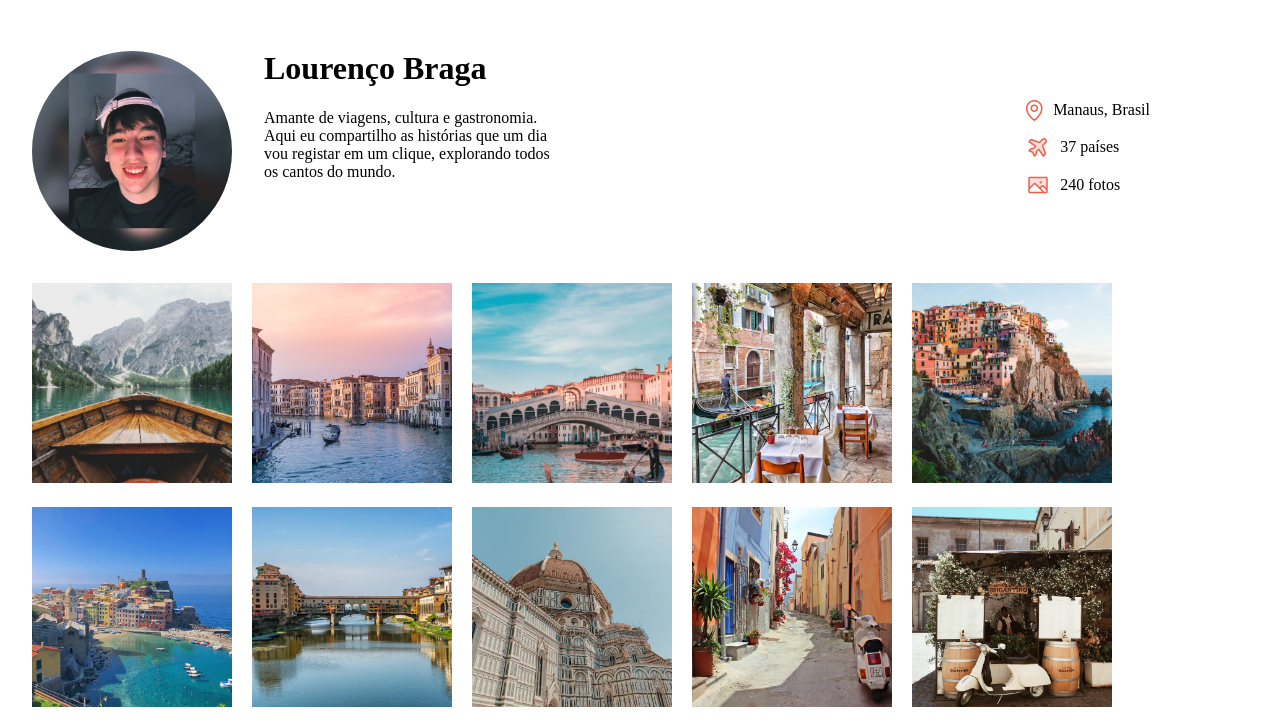
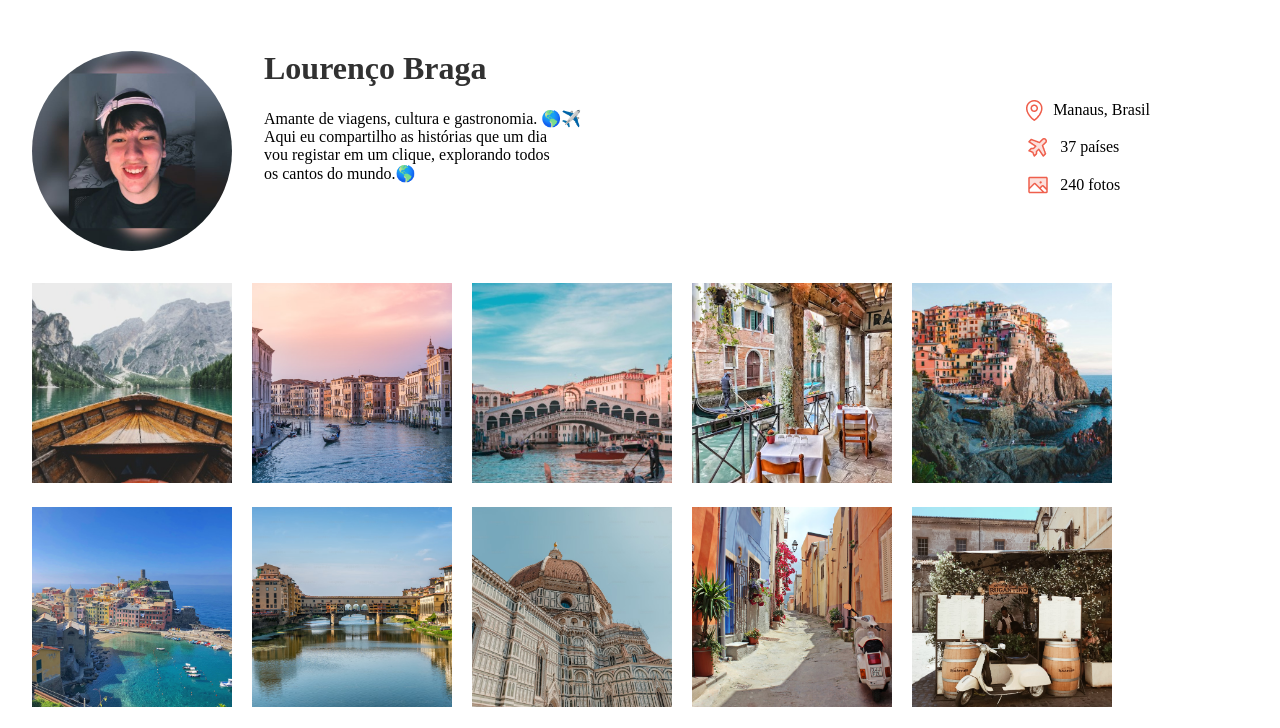
Before and after one commit to Lourenco-Braga/Projeto-Travelgram, a plain HTML site: page index.html in a window 1280 px wide. Shown: the part 61-789 px from the top of the page. Drawn offline with Linux system fonts and the light colour scheme.

```diff
--- a/index.html
+++ b/index.html
@@ -22,10 +22,10 @@
             <img class="perfilimg" src="./imgs/eu.jpeg" width="200px" alt="">
             <div class="textoperfil">
                 <h1>Lourenço Braga</h1>
-                <p>Amante de viagens, cultura e gastronomia. <br>
+                <p>Amante de viagens, cultura e gastronomia. 🌎✈️ <br>
                 Aqui eu compartilho as histórias que um dia <br>
                 vou registar em um clique, explorando todos <br>
-                os cantos do mundo.</p>
+                os cantos do mundo.🌎</p>
             </div>
         </div>
 
--- a/style.css
+++ b/style.css
@@ -45,6 +45,7 @@ body {
 
 .textoperfil h1 {
     padding-top: 10px;
+    color: #313131;
 }
 
 .info {
```
